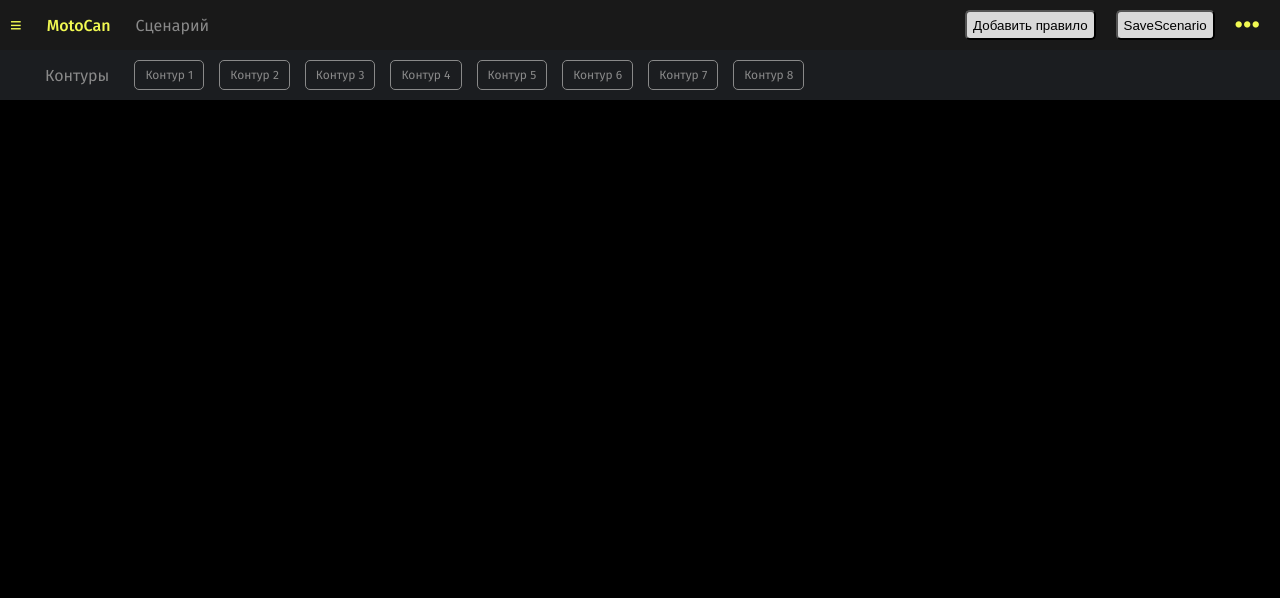
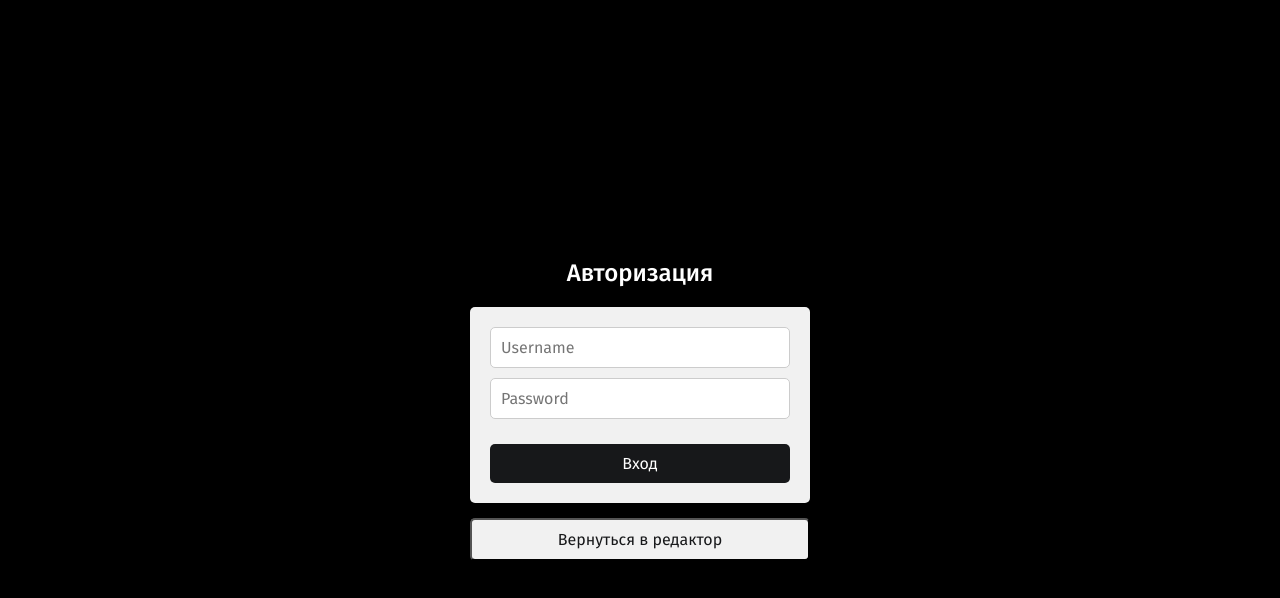
Before and after one commit to AlexGat27/GraphicEditor, a Vue app: page /login in a window 1280 px wide. Shown: the top 598 px of the page. Built offline with nearby package versions, Linux system fonts and the light colour scheme.

Commit message:
Добавление sidenav, формы авторизации и регистрации

```diff
--- a/package.json
+++ b/package.json
@@ -12,6 +12,7 @@
     "file-saver": "^2.0.5",
     "pinia": "^2.1.7",
     "vue": "^3.4.21",
+    "vue-router": "^4.4.0",
     "vuedraggable": "^4.1.0"
   },
   "devDependencies": {
--- a/src/App.vue
+++ b/src/App.vue
@@ -1,50 +1,15 @@
-<script>
-  import Toolbox from './components/Toolbox.vue'; // Явный импорт компонента Toolbox
-  import Editor from './components/Editor.vue';
-
-  export default {
-    name: 'App',
-    components: {
-      Toolbox,
-      Editor
-    },
-  }
-</script>
-
 <template>
-  <div class="toolbox"><Toolbox/></div>
-  <div class="editor-scroller">
-    <div class="editor"><Editor/></div>
+  <div id="app">
+    <router-view></router-view>
   </div>
 </template>
 
+<script>
+export default {
+  name: 'App'
+}
+</script>
+
 <style scoped>
-  .editor{
-    position: absolute;
-    top: 20px;
-    left: 20px;
-    bottom: 0;
-    right: 20px;
-    display: flex;
-    align-items: start;
-    justify-content: start;
-    min-width: 1536px;
-    overflow: hidden;
-    overflow-y: scroll;
-  }
-  .editor::-webkit-scrollbar {
-    display: none; /* Для Chrome, Safari и других браузеров WebKit */
-  }
-  .editor-scroller{
-    overflow: hidden; width: 100%; height: 100%; position: relative; overflow-x: auto;
-  }
-  .editor-scroller::-webkit-scrollbar{
-    display: none;
-  }
 
-  .toolbox{
-    width:100%;
-    height: 100px;
-    padding: 0;
-  }
 </style>
--- a/src/assets/main.css
+++ b/src/assets/main.css
@@ -37,14 +37,13 @@ html, body{
   font-style: normal;
 }
 
-
 #app {
   display: flex;
   flex-direction: column;
   width: 100%;
   height: 100%;
   align-items: center;
-  justify-content: start;
+  justify-content: center;
   background-color: black;
   color: var(--contour-elements);
 }
--- a/src/components/bars/ScenarioBar.vue
+++ b/src/components/bars/ScenarioBar.vue
@@ -1,25 +1,35 @@
 <template>
     <div class="scenarioBar">
       <div class="leftPart">
-        <span style="margin: 0; margin-left: 10px; font-size: 20px; color: var(--yellow-text); font-weight: bold;">&equiv;</span>
+        <span @click="toggleSidebar">&equiv;</span>
         <h3 style="margin-left: 25px; margin-right: 25px; color: var(--yellow-text); font-size: 16px;" class="fira-sans-medium">MotoCan</h3>
         <div>Сценарий</div>
       </div>
       <div class="rightPart fira-sans-regular" style="font-size: 12px;">
-        <button  @click="addContainer()">Добавить правило</button>
-        <button @click="saveScenario()">SaveScenario</button>
+        <button class="fira-sans-regular" @click="addContainer()">Добавить правило</button>
+        <button class="fira-sans-regular" @click="saveScenario()">SaveScenario</button>
         <span style="margin: 0;margin-right: 20px; font-size: 35px; color: var(--yellow-text);
         font-weight: bold; transform: translateY(-10px);">&hellip;</span>
       </div>
     </div>
+    <Sidenav v-if="isSidebarOpen" @close="toggleSidebar" />
   </template>
 
 <script>
 import { ContainerModel } from '@/models/interfaces/compileModel';
 import { useMainStore } from '@/store';
 import { FileCreator } from '@/services/fileCreator';
+import Sidenav from '../shared/Sidenav.vue';
 
 export default {
+  components: {
+    Sidenav
+  },
+  data() {
+    return {
+      isSidebarOpen: false
+    };
+  },
   created(){
     this.store = useMainStore();
   },
@@ -34,6 +44,9 @@ export default {
     }
   },
   methods:{
+    toggleSidebar() {
+      this.isSidebarOpen = !this.isSidebarOpen;
+    },
     addContainer(){
       const currentModel = this.currentModel;
       const potentialContour = currentModel.contours.find(contour => contour.selected && contour.name !== '');
@@ -93,6 +106,9 @@ export default {
   align-items: center;
   position: relative;
 }
+.leftPart span{
+  margin: 0; margin-left: 10px; font-size: 20px; color: var(--yellow-text); font-weight: bold; cursor: pointer;
+}
 .rightPart{
   justify-content: end;
   display: inherit;
--- /dev/null
+++ b/src/components/shared/Sidenav.vue
@@ -0,0 +1,69 @@
+<template>
+    <div>
+      <div class="sidenav-overlay" @click="closeSidenav"></div>
+      <div class="sidenav">
+        <button class="fira-sans-regular" @click="goToLogin">Login</button>
+        <button class="fira-sans-regular" @click="goToRegister">Register</button>
+      </div>
+  </div>
+  </template>
+
+  <script>
+  export default {
+    methods: {
+      closeSidenav() {
+        this.$emit('close');
+      },
+      goToLogin() {
+        this.$router.push('/login');
+        this.closeSidenav();
+      },
+      goToRegister() {
+        this.$router.push('/register');
+        this.closeSidenav();
+      }
+    }
+  }
+  </script>
+
+  <style scoped>
+  .sidenav {
+    position: fixed;
+    top: 0;
+    left: 0;
+    z-index: 1001;
+    width: 250px;
+    height: 100%;
+    background-color: var(--background-toolbox-scenario);
+    display: flex;
+    flex-direction: column;
+    justify-content: center;
+    align-items: center;
+    box-shadow: 2px 0 5px rgba(0,0,0,0.5);
+  }
+  .sidenav button {
+    background-color: #d9d9d9;
+    color: black;
+    margin: 10px 0;
+    border-radius: 5px;
+    height: 40px;
+    cursor: pointer;
+    width: 150px;
+    font-size: 14px;
+  }
+  @media (max-width: 420px){
+    .sidenav{
+      width: 100%;
+    }
+  }
+
+  .sidenav-overlay {
+    position: fixed;
+    top: 0;
+    left: 0;
+    width: 100%;
+    height: 100%;
+    background-color: rgba(0, 0, 0, 0.5); /* полупрозрачный черный цвет */
+    z-index: 1000; /* ниже z-index сайднава, чтобы сайднав был поверх затемнения */
+  }
+  </style>
--- a/src/main.js
+++ b/src/main.js
@@ -2,9 +2,11 @@ import './assets/main.css'
 import { createApp } from 'vue'
 import { createPinia } from 'pinia'
 import App from './App.vue'
+import router from './router'
 
 const app = createApp(App);
 const pinia = createPinia(); // Создайте экземпляр Pinia
 
 app.use(pinia); // Подключите Pinia к приложению
+app.use(router)
 app.mount('#app');
--- /dev/null
+++ b/src/router.js
@@ -0,0 +1,29 @@
+import { createRouter, createWebHistory } from 'vue-router';
+import Login from './views/Login.vue';
+import Register from './views/Register.vue';
+import MainEditor from './views/MainEditor.vue';
+
+const routes = [
+  {
+    path: '/',
+    name: 'MainEditor',
+    component: MainEditor
+  },
+  {
+    path: '/login',
+    name: 'Login',
+    component: Login
+  },
+  {
+    path: '/register',
+    name: 'Register',
+    component: Register
+  }
+];
+
+const router = createRouter({
+  history: createWebHistory(),
+  routes
+});
+
+export default router;
--- /dev/null
+++ b/src/views/Login.vue
@@ -0,0 +1,103 @@
+<template>
+    <div class="login-container">
+      <h2 class="fira-sans-medium">Авторизация</h2>
+      <form @submit.prevent="login" class="login-form">
+        <input v-model="username" placeholder="Username" required class="login-input">
+        <input v-model="password" type="password" placeholder="Password" required class="login-input">
+        <button type="submit">Вход</button>
+      </form>
+      <button @click="goToRedactor">Вернуться в редактор</button>
+    </div>
+  </template>
+
+  <script>
+  export default {
+    data() {
+      return {
+        username: '',
+        password: ''
+      };
+    },
+    methods: {
+      async login() {
+        // Ваш код для авторизации
+      },
+      goToRedactor(){
+        this.$router.push('/');
+      }
+    }
+  };
+  </script>
+
+  <style scoped>
+  .login-container {
+    display: flex;
+    justify-content: center;
+    align-items: center;
+    flex-direction: column;
+    height: 100vh;
+  }
+
+  .login-form {
+    width: 300px;
+    padding: 20px;
+    background-color: #f1f1f1;
+    border-radius: 5px;
+    box-shadow: 0 0 10px rgba(0,0,0,0.1);
+  }
+
+  .login-input {
+    width: 100%;
+    margin-bottom: 10px;
+    padding: 10px;
+    font-size: 16px;
+    border: 1px solid #ccc;
+    border-radius: 5px;
+    box-sizing: border-box;
+    font-family: "Fira Sans", sans-serif;
+  }
+
+  button{
+    width: 340px;
+    padding: 10px;
+    background-color: #f1f1f1;
+    border-radius: 5px;
+    color: var(--background-editorfield);
+    cursor: pointer;
+    font-size: 16px;
+    font-family: "Fira Sans", sans-serif;
+    margin-top: 15px;
+  }
+
+  .login-form button {
+    width: 100%;
+    padding: 10px;
+    background-color: var(--background-editorfield);
+    color: white;
+    border: none;
+    border-radius: 5px;
+    cursor: pointer;
+    font-size: 16px;
+    font-family: "Fira Sans", sans-serif;
+  }
+
+  .login-form button:hover {
+    background-color: var(--selected-block);
+  }
+
+  h2 {
+    text-align: center;
+    color: white;
+    margin-bottom: 20px;
+  }
+
+  @media(max-width: 420px){
+    .login-form{
+        width: 75%;
+    }
+    button{
+        width: 90%;
+    }
+
+  }
+  </style>
--- /dev/null
+++ b/src/views/MainEditor.vue
@@ -0,0 +1,50 @@
+<script>
+  import Toolbox from '@/components/Toolbox.vue';
+  import Editor from '@/components/Editor.vue';
+
+  export default {
+    name: 'MainEditor',
+    components: {
+      Toolbox,
+      Editor
+    },
+  }
+</script>
+
+<template>
+  <div class="toolbox"><Toolbox/></div>
+  <div class="editor-scroller">
+    <div class="editor"><Editor/></div>
+  </div>
+</template>
+
+<style scoped>
+  .editor{
+    position: absolute;
+    top: 20px;
+    left: 20px;
+    bottom: 0;
+    right: 20px;
+    display: flex;
+    align-items: start;
+    justify-content: start;
+    min-width: 1536px;
+    overflow: hidden;
+    overflow-y: scroll;
+  }
+  .editor::-webkit-scrollbar {
+    display: none; /* Для Chrome, Safari и других браузеров WebKit */
+  }
+  .editor-scroller{
+    overflow: hidden; width: 100%; height: 100%; position: relative; overflow-x: auto;
+  }
+  .editor-scroller::-webkit-scrollbar{
+    display: none;
+  }
+
+  .toolbox{
+    width:100%;
+    height: 100px;
+    padding: 0;
+  }
+</style>
--- /dev/null
+++ b/src/views/Register.vue
@@ -0,0 +1,102 @@
+<template>
+    <div class="registration-container">
+      <h2 class="fira-sans-medium">Регистрация</h2>
+      <form @submit.prevent="register" class="registration-form">
+        <input v-model="username" placeholder="Username" required class="registration-input">
+        <input v-model="password" type="password" placeholder="Password" required class="registration-input">
+        <button type="submit">Зарегистрироваться</button>
+      </form>
+      <button @click="goToRedactor">Вернуться в редактор</button>
+    </div>
+  </template>
+
+  <script>
+  export default {
+    data() {
+      return {
+        username: '',
+        password: ''
+      };
+    },
+    methods: {
+      async register() {
+        // Ваш код для регистрации
+      },
+      goToRedactor() {
+        this.$router.push('/');
+      }
+    }
+  };
+  </script>
+
+  <style scoped>
+  .registration-container {
+    display: flex;
+    justify-content: center;
+    align-items: center;
+    flex-direction: column;
+    height: 100vh;
+  }
+
+  .registration-form {
+    width: 300px;
+    padding: 20px;
+    background-color: #f1f1f1;
+    border-radius: 5px;
+    box-shadow: 0 0 10px rgba(0,0,0,0.1);
+  }
+
+  .registration-input {
+    width: 100%;
+    margin-bottom: 10px;
+    padding: 10px;
+    font-size: 16px;
+    border: 1px solid #ccc;
+    border-radius: 5px;
+    box-sizing: border-box;
+    font-family: "Fira Sans", sans-serif;
+  }
+
+  button {
+    width: 340px;
+    padding: 10px;
+    background-color: #f1f1f1;
+    border-radius: 5px;
+    color: var(--background-editorfield);
+    cursor: pointer;
+    font-size: 16px;
+    font-family: "Fira Sans", sans-serif;
+    margin-top: 15px;
+  }
+
+  .registration-form button {
+    width: 100%;
+    padding: 10px;
+    background-color: var(--background-editorfield);
+    color: white;
+    border: none;
+    border-radius: 5px;
+    cursor: pointer;
+    font-size: 16px;
+    font-family: "Fira Sans", sans-serif;
+  }
+
+  .registration-form button:hover {
+    background-color: var(--selected-block);
+  }
+
+  h2 {
+    text-align: center;
+    color: white;
+    margin-bottom: 20px;
+  }
+
+  @media(max-width: 420px) {
+    .registration-form {
+      width: 75%;
+    }
+    button{
+        width: 90%;
+    }
+  }
+  </style>
```
Also changed, not shown: 1 other file (tests, documents, lock files or other folders).
